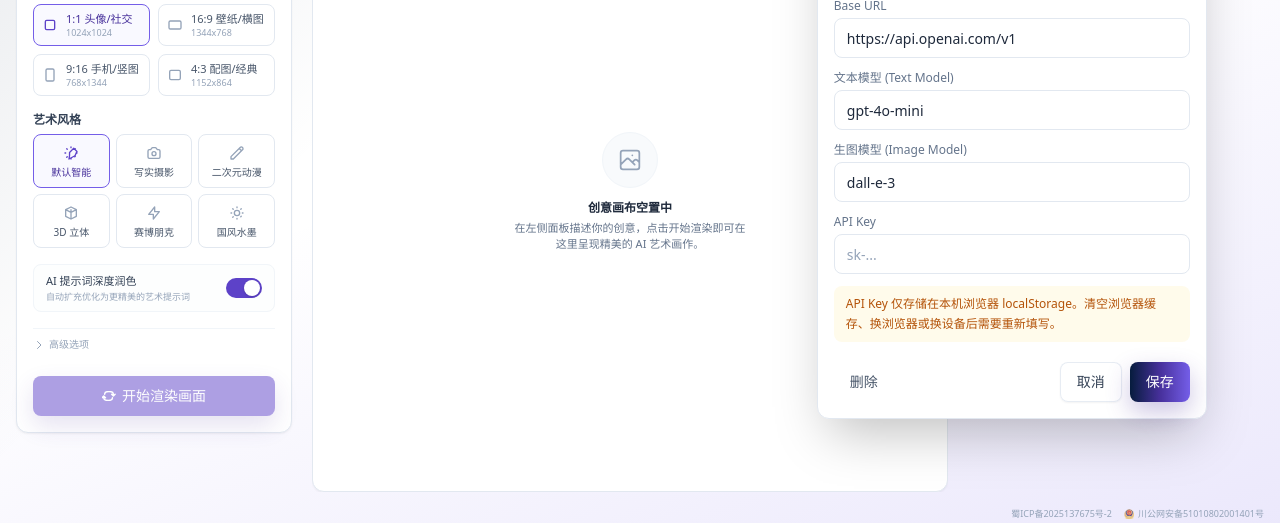
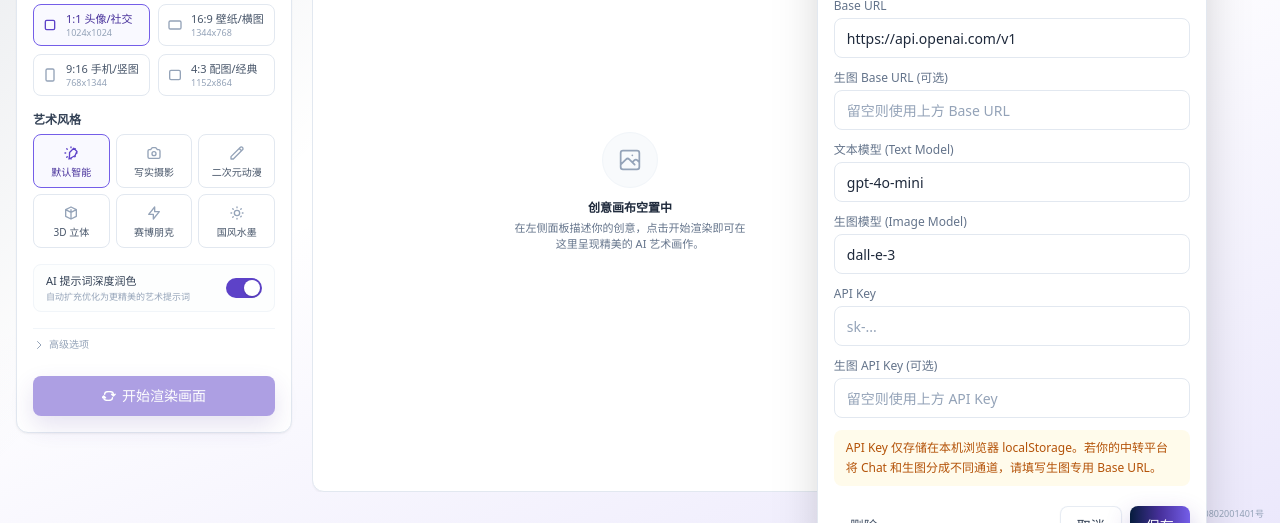
Before and after one commit to xiatianz/lingmo-agent, a Next.js app: page / in a window 1280 px wide. Both pictures are taken after a click on the button "API 设置". Shown: the part 277-800 px from the top of the page. Built offline with nearby package versions, Linux system fonts and the light colour scheme; no server answers.

Commit message:
fix: support separate image generation gateway

```diff
--- a/agents/_shared.ts
+++ b/agents/_shared.ts
@@ -13,6 +13,8 @@ export interface AgentEnv {
     AI_GATEWAY_API_KEY: string;
     AI_GATEWAY_BASE_URL: string;
     AI_GATEWAY_MODEL?: string;
+    AI_GATEWAY_IMAGE_API_KEY?: string;
+    AI_GATEWAY_IMAGE_BASE_URL?: string;
     AI_GATEWAY_IMAGE_MODEL?: string;
 }
 
@@ -36,6 +38,8 @@ export function getAgentEnv(contextEnv: Record<string, string | undefined> | und
         AI_GATEWAY_API_KEY: source.AI_GATEWAY_API_KEY!,
         AI_GATEWAY_BASE_URL: source.AI_GATEWAY_BASE_URL!,
         AI_GATEWAY_MODEL: source.AI_GATEWAY_MODEL,
+        AI_GATEWAY_IMAGE_API_KEY: source.AI_GATEWAY_IMAGE_API_KEY,
+        AI_GATEWAY_IMAGE_BASE_URL: source.AI_GATEWAY_IMAGE_BASE_URL,
         AI_GATEWAY_IMAGE_MODEL: source.AI_GATEWAY_IMAGE_MODEL,
     };
 }
@@ -89,6 +93,8 @@ export async function resolveModelEnv(context: any): Promise<ModelResolution> {
                 AI_GATEWAY_API_KEY: requestConfig.apiKey,
                 AI_GATEWAY_BASE_URL: requestConfig.baseUrl,
                 AI_GATEWAY_MODEL: requestConfig.model,
+                AI_GATEWAY_IMAGE_API_KEY: requestConfig.imageApiKey,
+                AI_GATEWAY_IMAGE_BASE_URL: requestConfig.imageBaseUrl,
                 AI_GATEWAY_IMAGE_MODEL: requestConfig.imageModel,
             },
             userId: null,
--- a/app/components/api-settings-controls.tsx
+++ b/app/components/api-settings-controls.tsx
@@ -81,8 +81,10 @@ export function ApiSettingsControls({ refreshKey = 0 }: ApiSettingsControlsProps
       providerLabel: form.providerLabel.trim() || DEFAULT_LOCAL_API_SETTINGS.providerLabel,
       baseUrl: form.baseUrl.trim() || DEFAULT_LOCAL_API_SETTINGS.baseUrl,
       model: form.model.trim(),
+      imageBaseUrl: form.imageBaseUrl.trim(),
       imageModel: form.imageModel.trim() || DEFAULT_LOCAL_API_SETTINGS.imageModel,
       apiKey: form.apiKey.trim(),
+      imageApiKey: form.imageApiKey.trim(),
       enabled: form.enabled,
     };
 
@@ -188,6 +190,14 @@ export function ApiSettingsControls({ refreshKey = 0 }: ApiSettingsControlsProps
                   placeholder="https://api.openai.com/v1"
                 />
               </Field>
+              <Field label="生图 Base URL (可选)">
+                <input
+                  value={form.imageBaseUrl}
+                  onChange={(event) => setForm((prev) => ({ ...prev, imageBaseUrl: event.target.value }))}
+                  className={inputClassName}
+                  placeholder="留空则使用上方 Base URL"
+                />
+              </Field>
               <Field label="文本模型 (Text Model)">
                 <input
                   value={form.model}
@@ -214,8 +224,18 @@ export function ApiSettingsControls({ refreshKey = 0 }: ApiSettingsControlsProps
                   autoComplete="off"
                 />
               </Field>
+              <Field label="生图 API Key (可选)">
+                <input
+                  value={form.imageApiKey}
+                  onChange={(event) => setForm((prev) => ({ ...prev, imageApiKey: event.target.value }))}
+                  className={inputClassName}
+                  placeholder="留空则使用上方 API Key"
+                  type="password"
+                  autoComplete="off"
+                />
+              </Field>
               <p className="rounded-lg bg-amber-50 px-3 py-2 text-xs leading-5 text-amber-700 dark:bg-amber-950/30 dark:text-amber-300">
-                API Key 仅存储在本机浏览器 localStorage。清空浏览器缓存、换浏览器或换设备后需要重新填写。
+                API Key 仅存储在本机浏览器 localStorage。若你的中转平台将 Chat 和生图分成不同通道，请填写生图专用 Base URL。
               </p>
 
               {status && (
--- a/app/lib/local-api-settings.ts
+++ b/app/lib/local-api-settings.ts
@@ -4,8 +4,10 @@ export interface LocalApiSettings {
   providerLabel: string;
   baseUrl: string;
   model: string;
+  imageBaseUrl: string;
   imageModel: string;
   apiKey: string;
+  imageApiKey: string;
   enabled: boolean;
 }
 
@@ -13,8 +15,10 @@ export const DEFAULT_LOCAL_API_SETTINGS: LocalApiSettings = {
   providerLabel: "OpenAI Compatible",
   baseUrl: "https://api.openai.com/v1",
   model: "gpt-4o-mini",
+  imageBaseUrl: "",
   imageModel: "dall-e-3",
   apiKey: "",
+  imageApiKey: "",
   enabled: false,
 };
 
@@ -27,8 +31,10 @@ function normalizeSettings(value: Partial<LocalApiSettings> | null): LocalApiSet
     providerLabel: value?.providerLabel?.trim() || DEFAULT_LOCAL_API_SETTINGS.providerLabel,
     baseUrl: value?.baseUrl?.trim() || DEFAULT_LOCAL_API_SETTINGS.baseUrl,
     model: value?.model?.trim() || DEFAULT_LOCAL_API_SETTINGS.model,
+    imageBaseUrl: value?.imageBaseUrl?.trim() || "",
     imageModel: value?.imageModel?.trim() || DEFAULT_LOCAL_API_SETTINGS.imageModel,
     apiKey: value?.apiKey?.trim() || "",
+    imageApiKey: value?.imageApiKey?.trim() || "",
     enabled: Boolean(value?.enabled && value?.apiKey?.trim() && value?.model?.trim()),
   };
 }
@@ -67,6 +73,8 @@ export function getLocalApiHeaders(settings = readLocalApiSettings()): Record<st
     "x-lingmo-api-key": settings.apiKey.trim(),
     "x-lingmo-base-url": settings.baseUrl.trim(),
     "x-lingmo-model": settings.model.trim(),
+    "x-lingmo-image-api-key": settings.imageApiKey.trim() || settings.apiKey.trim(),
+    "x-lingmo-image-base-url": settings.imageBaseUrl.trim() || settings.baseUrl.trim(),
     "x-lingmo-image-model": settings.imageModel.trim(),
   };
 }
```
Also changed, not shown: agents/generate-image.ts (+6 -3 lines), lib/quota.mjs.
